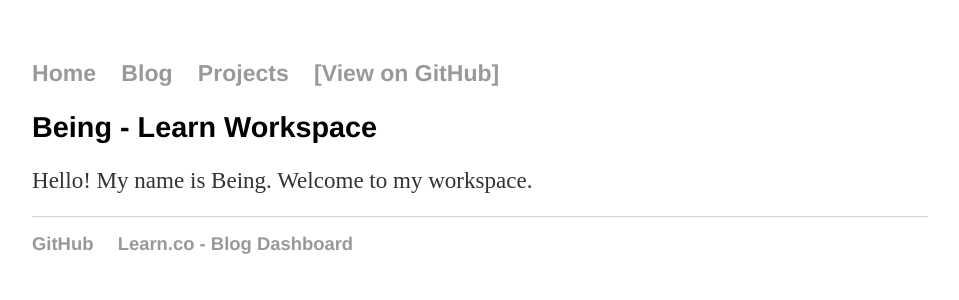
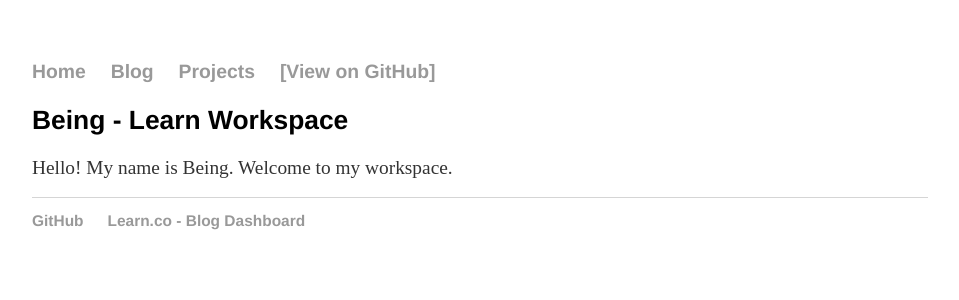
Before and after one commit to beingy/beingy.github.io, a Jekyll site: the page built from index.html, in a window 1280 px wide. Shown: the top 300 px of the page, without its empty margins (160-1119 px from the left). Built offline with Jekyll 4.4.1, drawn with Linux system fonts in a browser that asks for light colours.

Commit message:
update css

```diff
--- a/css/main.css
+++ b/css/main.css
@@ -5,7 +5,7 @@
 /*////////// GLOBAL //////////*/
 
 body {
-    font-size: 1.2em;
+    font-size: 1.1em;
     margin: 60px auto;
     width: 70%;
 }
@@ -25,7 +25,7 @@ nav ul li, footer ul li {
 a {
     text-decoration: none;
     color: #999;
-    font-size: 1.2em;
+    font-size: 1.1em;
 }
 
 a:hover {
@@ -48,8 +48,8 @@ h3 {
 }
 
 p {
-    font-size: 1.2em;
-    line-height: 1.1em;
+    font-size: 1.1em;
+    line-height: 1em;
     color: #333;
 }
 
```
